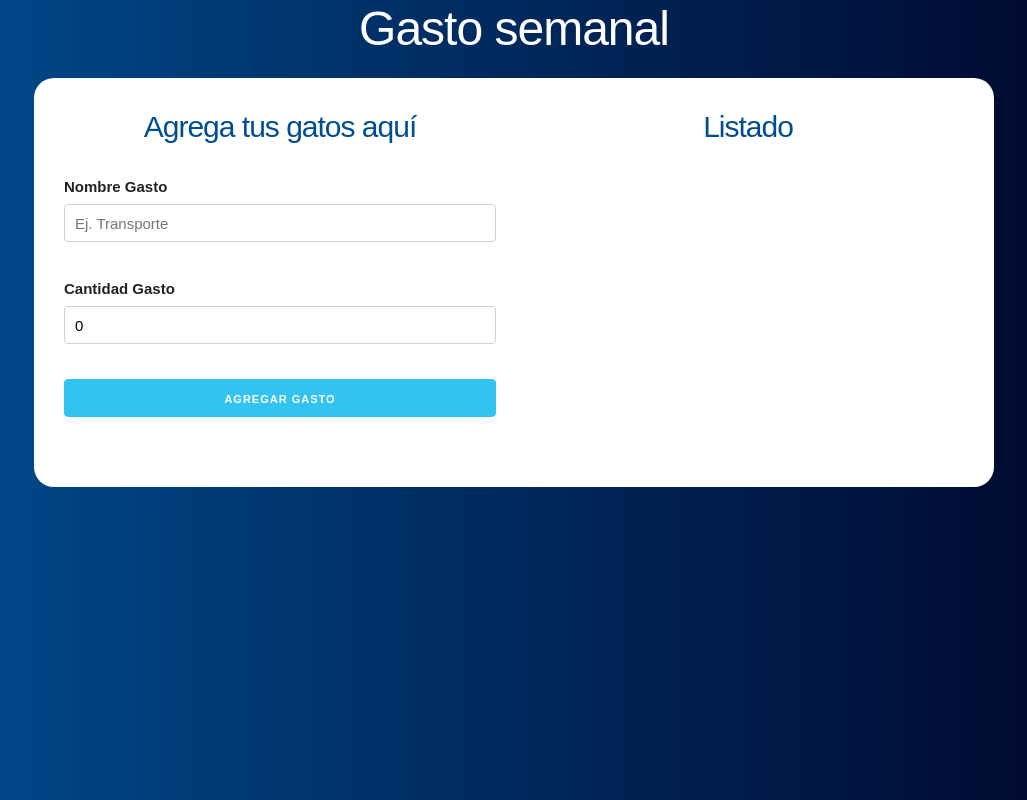
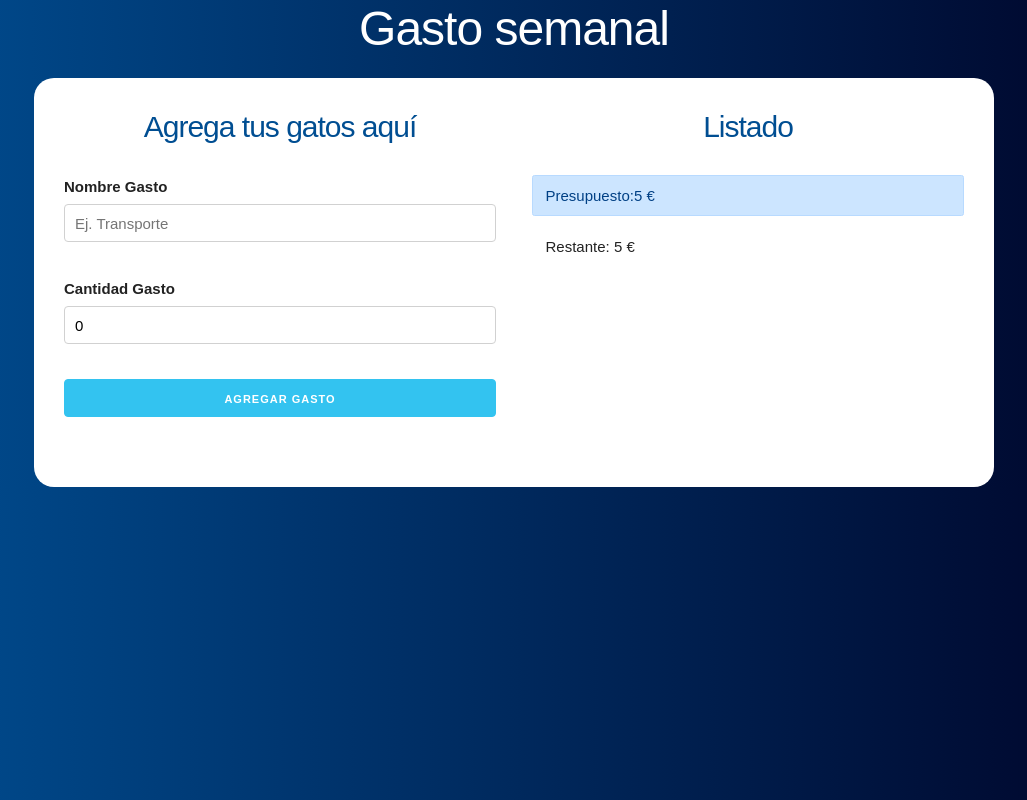
Before and after one commit to azaharamg/weekly-budget, a React (Create React App) app: page / in a window 1280 px wide. Both pictures are taken after typing "5" into the empty fields and a click on the input "Definir presupuesto". Shown: the whole page, without its empty margins (126-1153 px from the left). Built offline with nearby package versions, Linux system fonts and the light colour scheme; the HTML template or start-up script is replaced by a standard one.

Commit message:
Create the budget control component

```diff
--- a/src/App.js
+++ b/src/App.js
@@ -2,6 +2,7 @@ import React, { useState } from 'react';
 import Question from './components/Question';
 import Form from './components/Form';
 import List from './components/List';
+import Budget from './components/Budget';
 
 function App() {
   const [budget, storeBudget] = useState(0);
@@ -26,6 +27,7 @@ function App() {
             </div>
             <div className='one-half column'>
               <List expenses={expenses} />
+              <Budget budget={budget} remaining={remaining} />
             </div>
           </div>
         )}
--- /dev/null
+++ b/src/components/Budget.js
@@ -0,0 +1,12 @@
+import React, { Fragment } from 'react';
+
+const Budget = ({ budget, remaining }) => {
+  return (
+    <Fragment>
+      <div className='alert alert-primary'>Presupuesto:{budget} &euro;</div>
+      <div className='alert'>Restante: {remaining} &euro;</div>
+    </Fragment>
+  );
+};
+
+export default Budget;
```
